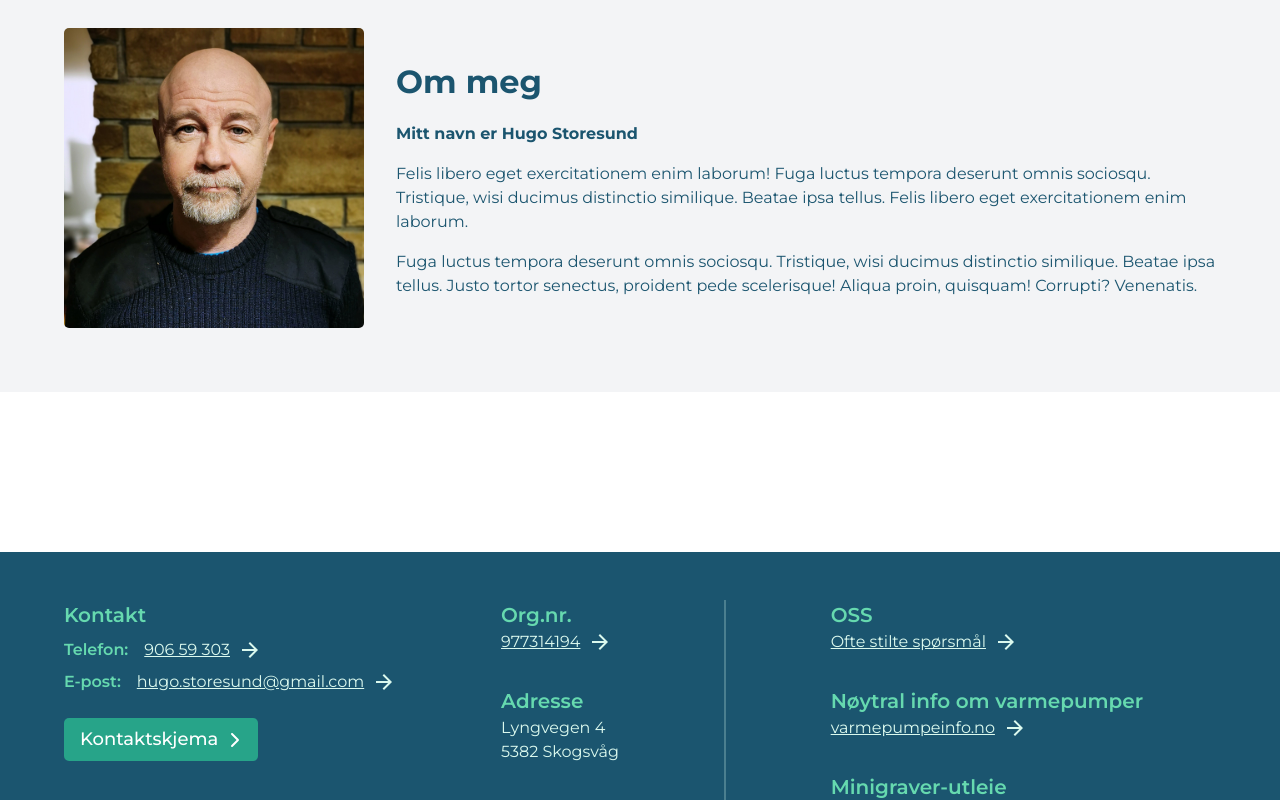
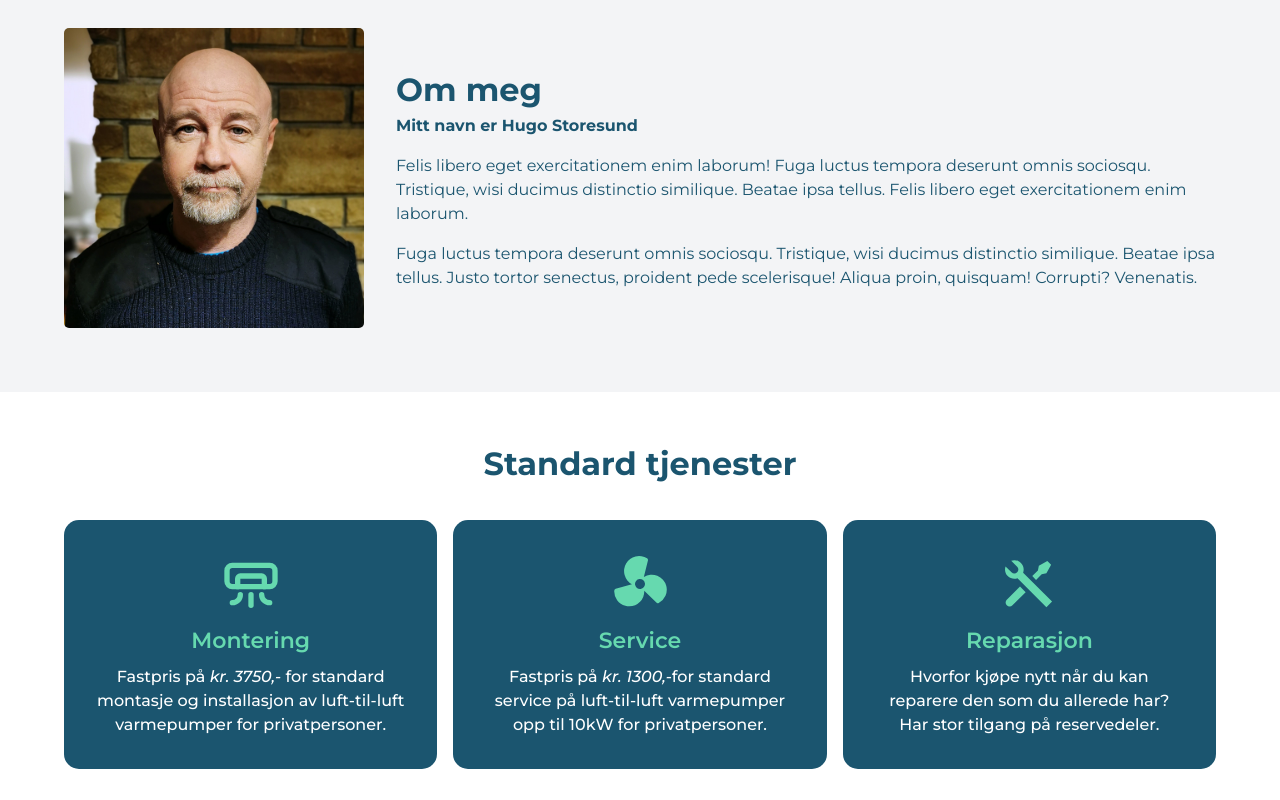
Before and after one commit to 7oiden/storesund-service-2024, a React (Vite) app: page / in a window 1280 px wide. Shown: the part 660-1460 px from the top of the page. Built offline with nearby package versions, Linux system fonts and the light colour scheme.

Commit message:
cards added

```diff
--- a/css/styles.css
+++ b/css/styles.css
@@ -144,43 +144,59 @@ h6 {
   transform: translate(-50%, -50%);
 }
 
-.about {
-  background-color: #f3f4f6;
+.services {
+  background-color: #fff;
 }
-.about__container {
-  width: 90%;
+.services__container {
   display: flex;
   flex-direction: column;
+  gap: 2rem;
+  width: 90%;
+  margin: 0 auto;
+  padding: 3rem 0;
+}
+.services__heading {
+  font-size: 2rem;
+  font-weight: 700;
+  text-align: center;
+}
+.services__grid {
+  display: grid;
+  grid-template-columns: repeat(auto-fit, minmax(15rem, 1fr));
   gap: 1rem;
-  margin: 0 auto;
-  padding: 4rem 0;
 }
-@media (min-width: 992px) {
-  .about__container {
-    flex-direction: row;
-    align-items: center;
-    gap: 2rem;
-  }
-}
-@media (min-width: 1400px) {
-  .about__container {
-    width: 85%;
-  }
-}
-.about__content {
+
+.card {
   display: flex;
   flex-direction: column;
-  gap: 1rem;
+  align-items: center;
+  gap: 0.5rem;
+  background-color: #1b556f;
+  color: #fff;
+  border-radius: 15px;
+  padding: 2rem;
 }
-.about__image {
-  max-width: 300px;
-  border-radius: 5px;
+.card:hover {
+  color: #fff;
+  opacity: 0.75;
 }
-.about__image img {
-  border-radius: 5px;
+.card__icon {
+  width: 4rem;
+  height: 4rem;
+  color: #66d9af;
 }
-.about__heading {
-  font-size: 2rem;
+.card__icon svg {
+  width: 100%;
+  height: auto;
+  color: #66d9af;
+}
+.card__heading {
+  font-size: 1.375rem;
+  font-weight: 600;
+  color: #66d9af;
+}
+.card__text {
+  text-align: center;
 }
 
 .page-width {
@@ -473,6 +489,45 @@ h6 {
   }
 }
 
+.about {
+  background-color: #f3f4f6;
+}
+.about__container {
+  width: 90%;
+  display: flex;
+  flex-direction: column;
+  gap: 1rem;
+  margin: 0 auto;
+  padding: 4rem 0;
+}
+@media (min-width: 992px) {
+  .about__container {
+    flex-direction: row;
+    align-items: center;
+    gap: 2rem;
+  }
+}
+@media (min-width: 1400px) {
+  .about__container {
+    width: 85%;
+  }
+}
+.about__content {
+  display: flex;
+  flex-direction: column;
+  gap: 1rem;
+}
+.about__image {
+  max-width: 300px;
+  border-radius: 5px;
+}
+.about__image img {
+  border-radius: 5px;
+}
+.about__heading {
+  font-size: 2rem;
+}
+
 .footer {
   flex-shrink: 0;
   margin-top: auto;
--- /dev/null
+++ b/src/components/common/Card.jsx
@@ -0,0 +1,22 @@
+import PropTypes from "prop-types";
+import Heading from "./Heading";
+import { Link } from "react-router-dom";
+
+export default function Card({ to, icon, heading, children }) {
+  return (
+    <Link to={to} className="card">
+      <div className="card__icon">{icon}</div>
+      <Heading size="4" cssClass="card__heading">
+        {heading}
+      </Heading>
+      <p className="card__text">{children}</p>
+    </Link>
+  );
+}
+
+Card.propTypes = {
+  to: PropTypes.string.isRequired,
+  icon: PropTypes.node,
+  heading: PropTypes.string.isRequired,
+  children: PropTypes.string.isRequired,
+};
--- a/src/pages/Home.jsx
+++ b/src/pages/Home.jsx
@@ -1,11 +1,13 @@
 import Hero from "./home/Hero";
 import About from "./home/About";
+import Services from "./home/Services";
 
 export default function Home() {
   return (
     <>
       <Hero />
       <About />
+      <Services />
     </>
   );
 }
--- a/src/pages/home/About.jsx
+++ b/src/pages/home/About.jsx
@@ -9,12 +9,14 @@ export default function About() {
           <img src={aboutImg} alt="Hugo Storesund" />
         </div>
         <div className="about__content">
+          <hgroup>
             <Heading size="3" cssClass="about__heading">
               Om meg
             </Heading>
             <Heading size="4" cssClass="about__subheading">
               Mitt navn er Hugo Storesund
             </Heading>
+          </hgroup>
           <p>
             Felis libero eget exercitationem enim laborum! Fuga luctus tempora
             deserunt omnis sociosqu. Tristique, wisi ducimus distinctio
--- /dev/null
+++ b/src/pages/home/Services.jsx
@@ -0,0 +1,35 @@
+import Heading from "../../components/common/Heading";
+import Card from "../../components/common/Card";
+import { TbAirConditioning } from "react-icons/tb";
+import { RiToolsFill } from "react-icons/ri";
+import { PiFanFill } from "react-icons/pi";
+
+export default function Services() {
+  return (
+    <section className="services">
+      <div className="services__container">
+        <Heading size="2" cssClass="services__heading">
+          Standard tjenester
+        </Heading>
+        <div className="services__grid">
+          <Card
+            to="installation"
+            icon={<TbAirConditioning />}
+            heading="Montering"
+          >
+            Fastpris på <em>kr. 3750,-</em> for standard montasje og
+            installasjon av luft-til-luft varmepumper for privatpersoner.
+          </Card>
+          <Card to="service" icon={<PiFanFill />} heading="Service">
+            Fastpris på <em>kr. 1300,-</em>for standard service på luft-til-luft
+            varmepumper opp til 10kW for privatpersoner.
+          </Card>
+          <Card to="repair" icon={<RiToolsFill />} heading="Reparasjon">
+            Hvorfor kjøpe nytt når du kan reparere den som du allerede har? Har
+            stor tilgang på reservedeler.
+          </Card>
+        </div>
+      </div>
+    </section>
+  );
+}
--- /dev/null
+++ b/src/sass/partials/_about.scss
@@ -0,0 +1,41 @@
+.about {
+  background-color: getColor(primaryBg);
+
+  &__container {
+    width: 90%;
+    display: flex;
+    flex-direction: column;
+    gap: 1rem;
+    margin: 0 auto;
+    padding: 4rem 0;
+
+    @media (min-width: getBreakpoint(large)) {
+      flex-direction: row;
+      align-items: center;
+      gap: 2rem;
+    }
+
+    @media (min-width: getBreakpoint(twoXLarge)) {
+      width: 85%;
+    }
+  }
+
+  &__content {
+    display: flex;
+    flex-direction: column;
+    gap: 1rem;
+  }
+
+  &__image {
+    max-width: 300px;
+    border-radius: 5px;
+
+    & img {
+      border-radius: 5px;
+    }
+  }
+
+  &__heading {
+    font-size: 2rem;
+  }
+}
--- a/src/sass/partials/_base.scss
+++ b/src/sass/partials/_base.scss
@@ -148,44 +148,65 @@ h6 {
   }
 }
 
-.about {
-  background-color: getColor(primaryBg);
+.services {
+  background-color: #fff;
 
   &__container {
-    width: 90%;
     display: flex;
     flex-direction: column;
-    gap: 1rem;
+    gap: 2rem;
+    width: 90%;
     margin: 0 auto;
-    padding: 4rem 0;
-
-    @media (min-width: getBreakpoint(large)) {
-      flex-direction: row;
-      align-items: center;
-      gap: 2rem;
-    }
-
-    @media (min-width: getBreakpoint(twoXLarge)) {
-      width: 85%;
-    }
+    padding: 3rem 0;
   }
 
-  &__content {
-    display: flex;
-    flex-direction: column;
+  &__heading {
+    font-size: 2rem;
+    font-weight: 700;
+    text-align: center;
+  }
+
+  &__grid {
+    display: grid;
+    grid-template-columns: repeat(auto-fit, minmax(15rem, 1fr));
     gap: 1rem;
   }
+}
 
-  &__image {
-    max-width: 300px;
-    border-radius: 5px;
+.card {
+  display: flex;
+  flex-direction: column;
+  align-items: center;
+  gap: 0.5rem;
+  background-color: #1b556f;
+  color: #fff;
+  border-radius: 15px;
+  padding: 2rem;
 
-    & img {
-      border-radius: 5px;
+  &:hover {
+    color: #fff;
+    opacity: 0.75;
+  }
+
+  &__icon {
+    width: 4rem;
+    height: 4rem;
+    color: #66d9af;
+
+    & svg {
+      width: 100%;
+      height: auto;
+      color: #66d9af;
     }
   }
 
   &__heading {
-    font-size: 2rem;
+    font-size: 1.375rem;
+    font-weight: 600;
+    color: #66d9af;
+  }
+
+  &__text {
+    text-align: center;
   }
 }
--- a/src/sass/styles.scss
+++ b/src/sass/styles.scss
@@ -4,4 +4,5 @@
 @import "./partials/header";
 @import "./partials/hero";
 @import "./partials/banner";
+@import "./partials/about";
 @import "./partials/footer";
```
Also changed, not shown: 1 other file (tests, documents, lock files or other folders). Lines whose indentation alone changed are shown as unchanged.
